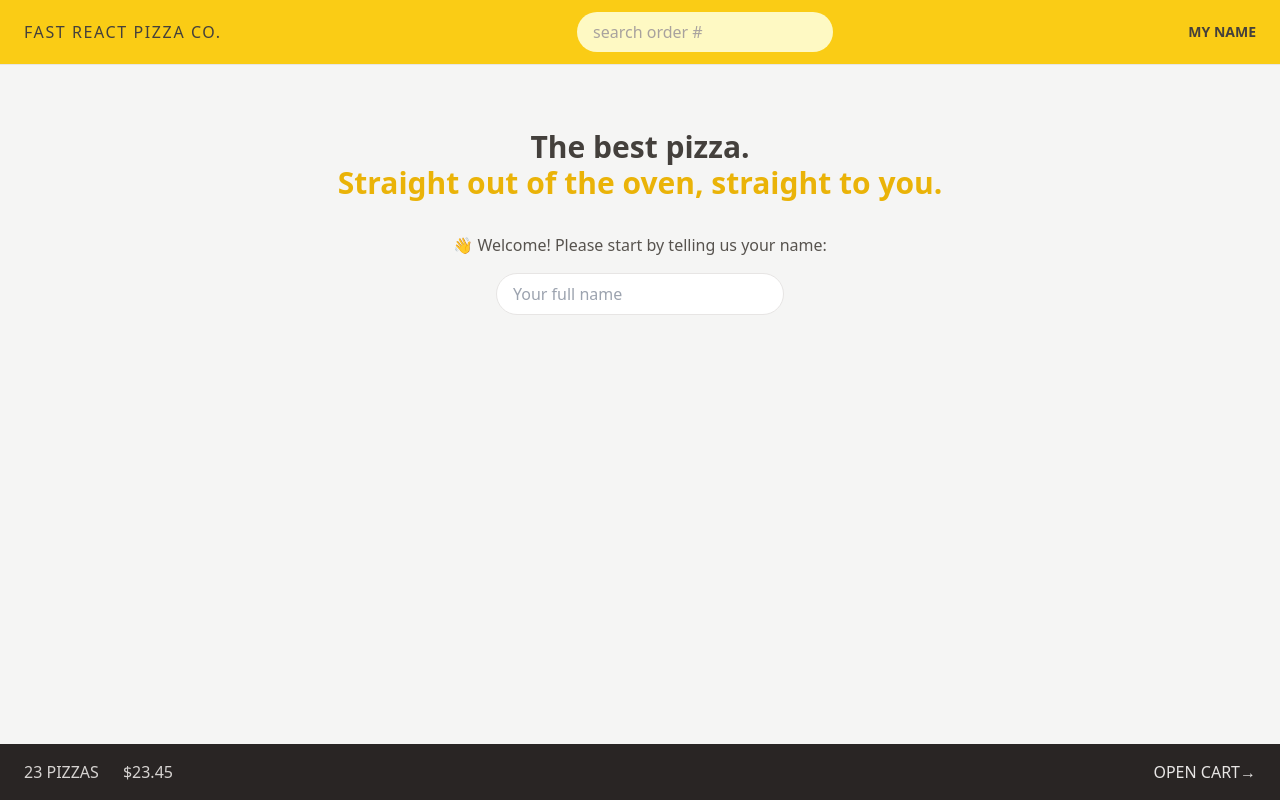
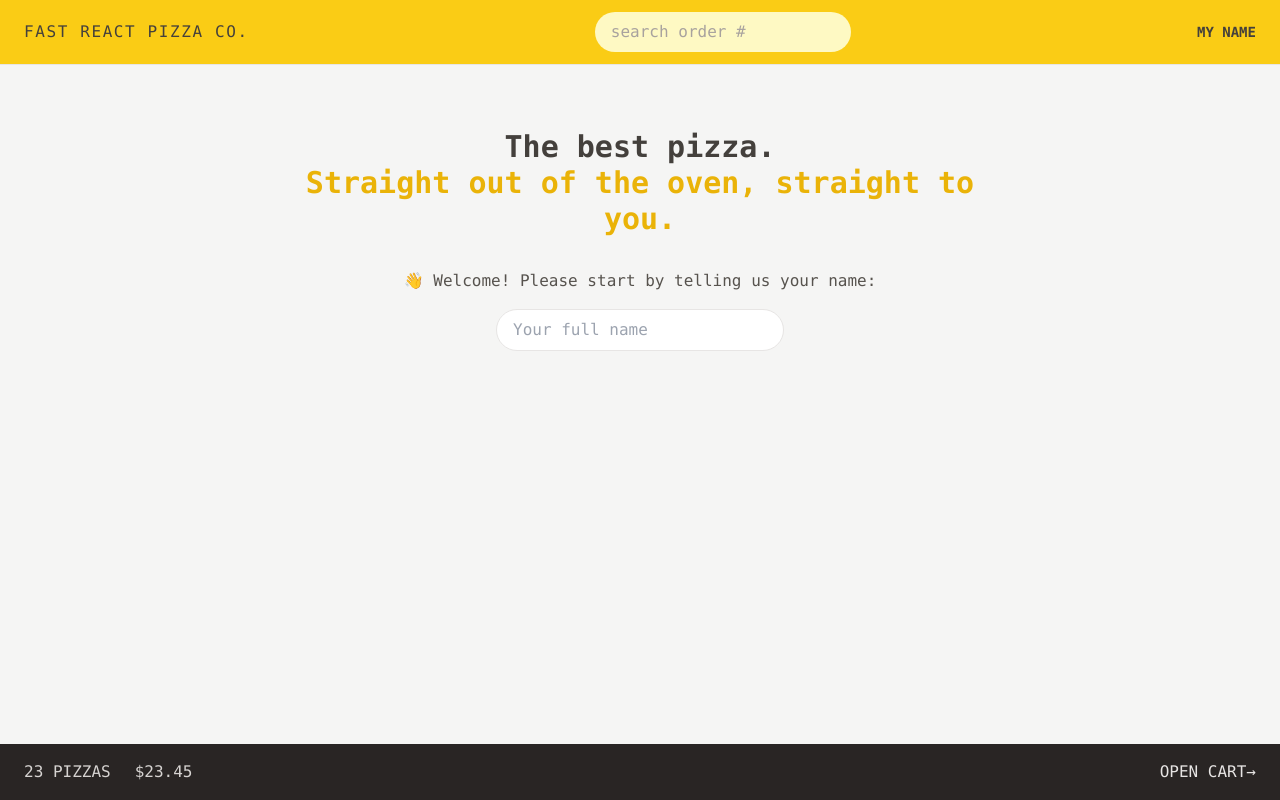
Before and after one commit to tmphat1312/fast-react-pizza, a React (Vite) app: page / in a window 1280 px wide. Built offline with nearby package versions, Linux system fonts and the light colour scheme; no server answers.

Commit message:
style: Change default app font

```diff
--- a/src/index.css
+++ b/src/index.css
@@ -4,7 +4,7 @@
 
 @layer base {
   body {
-    @apply bg-stone-100 text-stone-700;
+    @apply font-mono bg-stone-100 text-stone-700;
   }
 }
 
```
